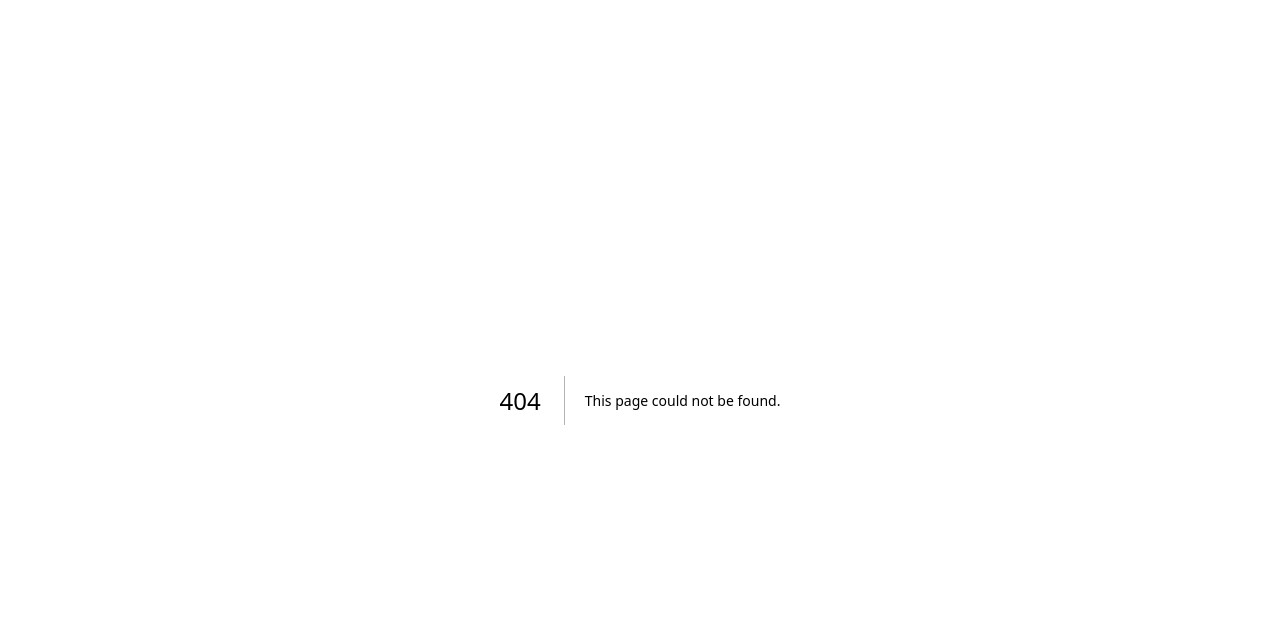
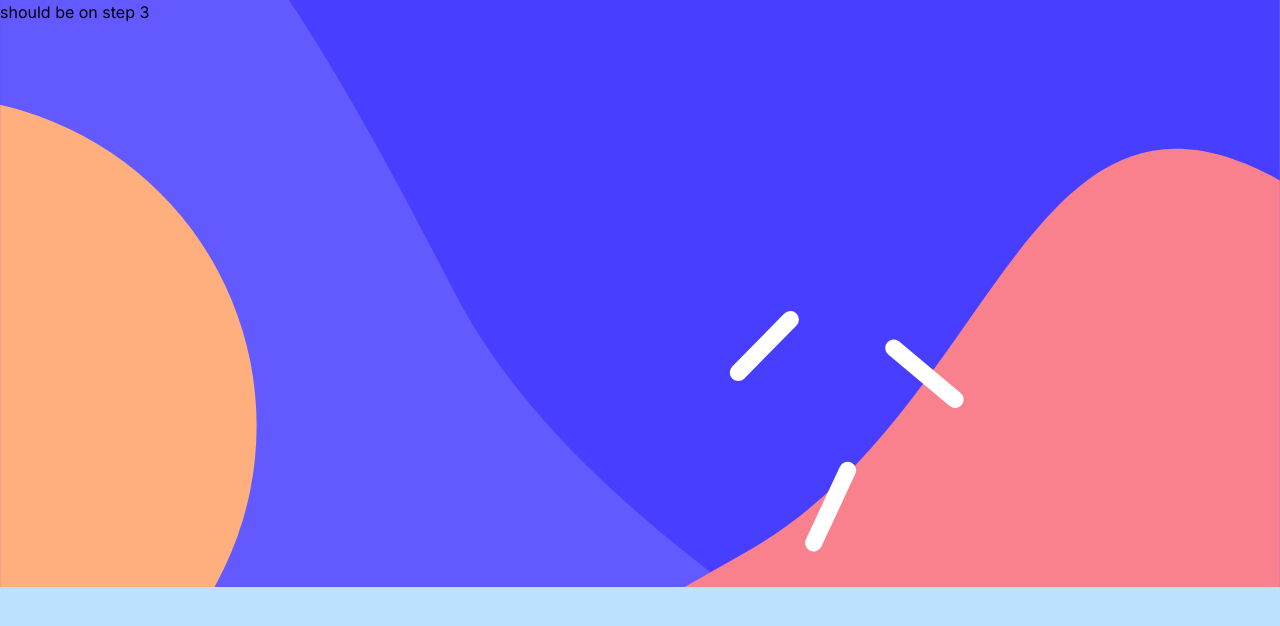
Before and after one commit to ishukhatri/multi-step-form, a Next.js app: page /pages/form/step2 in a window 1280 px wide. Before the commit this address had no page. Shown: the top 626 px of the page. Built offline with nearby package versions, Linux system fonts and the light colour scheme.

Commit message:
bg image

```diff
--- /dev/null
+++ b/src/app/pages/form/layout.js
@@ -0,0 +1,16 @@
+"use client";
+
+import React from "react";
+import { useSelector, useDispatch } from "react-redux";
+
+const FormLayout = ({ children }) => {
+  const count = useSelector((state) => state.form.totalSteps);
+  return (
+    <div className="relative bg-theme-sky-blue min-h-screen bg-mobile-bg-image bg-no-repeat bg-contain">
+      <div className=""></div>
+      {children}
+    </div>
+  );
+};
+
+export default FormLayout;
--- /dev/null
+++ b/src/app/pages/form/step2/page.jsx
@@ -0,0 +1,11 @@
+"use client";
+
+import React from "react";
+import { useSelector, useDispatch } from "react-redux";
+
+const page = () => {
+  const count = useSelector((state) => state.form.currentStep);
+  return <div>should be on step {JSON.stringify(count)}</div>;
+};
+
+export default page;
--- /dev/null
+++ b/src/app/pages/form/step3/page.jsx
@@ -0,0 +1,11 @@
+"use client";
+
+import React from "react";
+import { useSelector, useDispatch } from "react-redux";
+
+const page = () => {
+  const count = useSelector((state) => state.form.currentStep);
+  return <div>should be on step {JSON.stringify(count)}</div>;
+};
+
+export default page;
--- /dev/null
+++ b/src/app/pages/form/step4/page.jsx
@@ -0,0 +1,11 @@
+"use client";
+
+import React from "react";
+import { useSelector, useDispatch } from "react-redux";
+
+const page = () => {
+  const count = useSelector((state) => state.form.currentStep);
+  return <div>should be on step {JSON.stringify(count)}</div>;
+};
+
+export default page;
--- /dev/null
+++ b/src/app/pages/layout.js
@@ -0,0 +1,7 @@
+import React from "react";
+
+const layout = ({ children }) => {
+  return <div>{children}</div>;
+};
+
+export default layout;
--- a/src/lib/redux/slices/formSlice.js
+++ b/src/lib/redux/slices/formSlice.js
@@ -3,6 +3,7 @@ import { createSlice } from "@reduxjs/toolkit";
 const formSlice = createSlice({
   name: "form",
   initialState: {
+    totalSteps: 4,
     currentStep: 3,
     completedSteps: [],
     formData: {
--- a/tailwind.config.js
+++ b/tailwind.config.js
@@ -21,6 +21,9 @@ module.exports = {
         "gradient-radial": "radial-gradient(var(--tw-gradient-stops))",
         "gradient-conic":
           "conic-gradient(from 180deg at 50% 50%, var(--tw-gradient-stops))",
+
+        "mobile-bg-image": "url(/assets/images/bg-sidebar-mobile.svg)",
+        "desktop-bg-image": "url(path_to_image)",
       },
     },
   },
```
Also changed, not shown: src/app/pages/form/step1/page.jsx (renamed from src/app/step1/page.jsx), src/app/pages/thankyou/layout.js (added), src/app/pages/thankyou/page.js (added).
